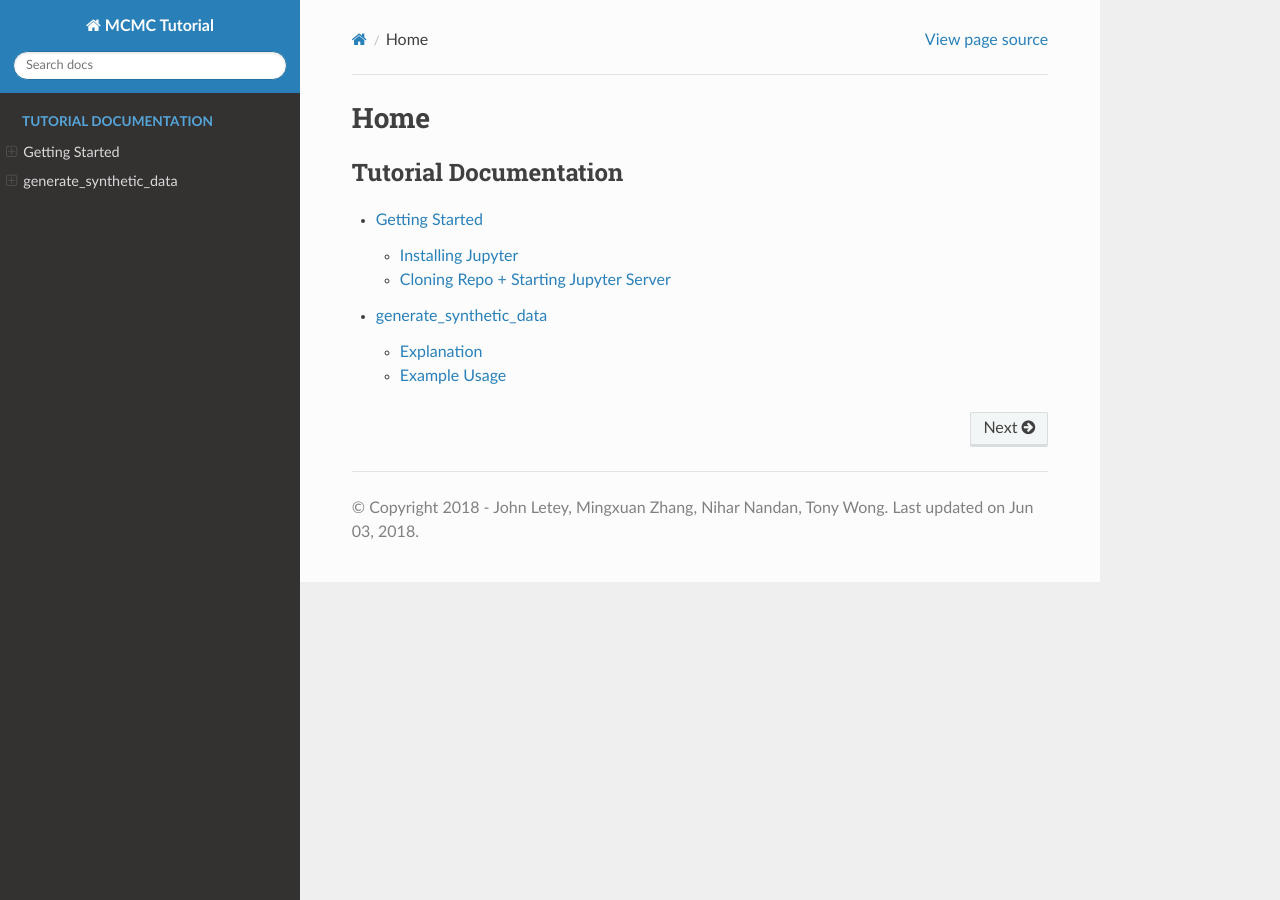
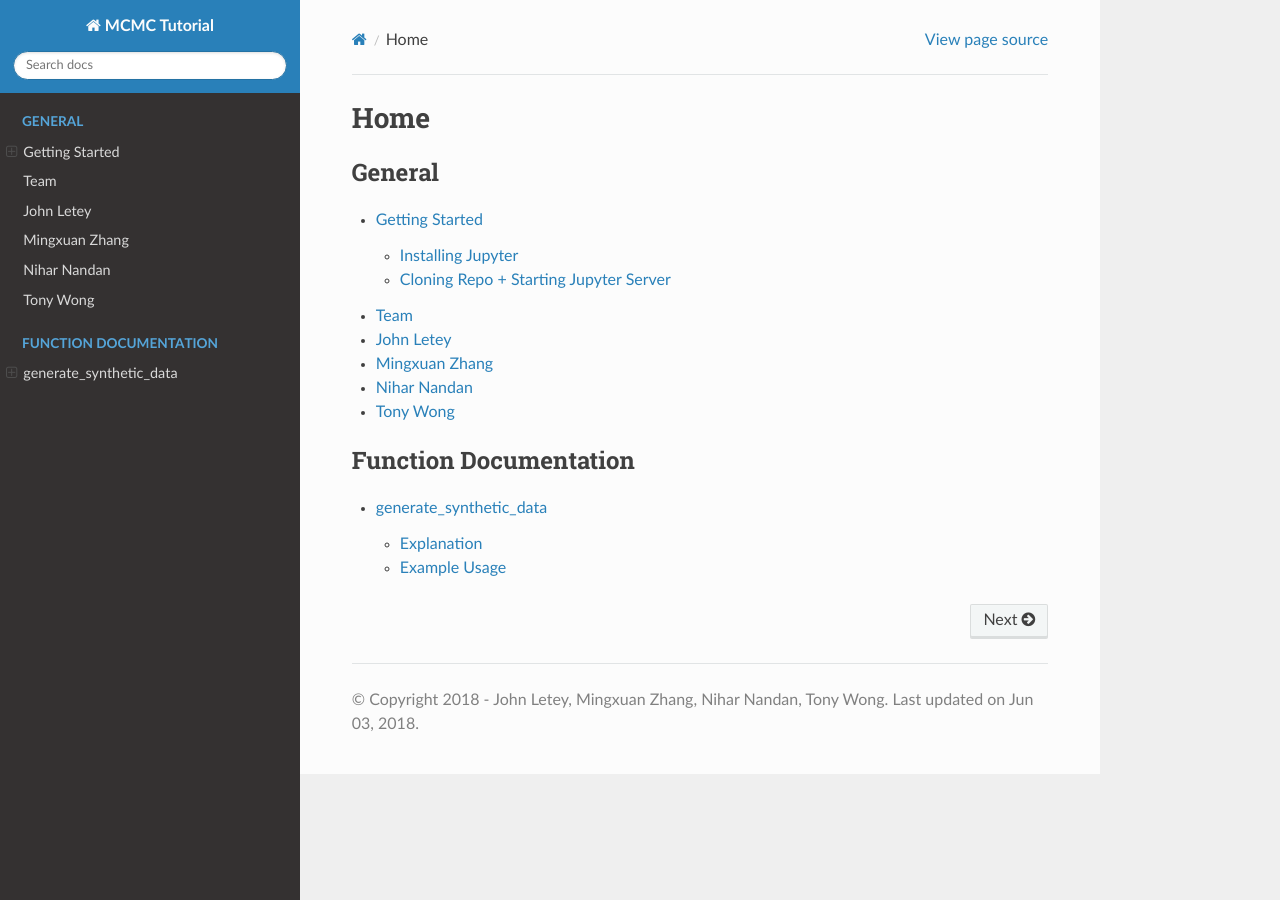
Before and after one commit to MingxuanZhang/MCMC_Tutorial, a Sphinx documentation site: the page built from docs/source/index.rst, in a window 1280 px wide. Built offline with Sphinx 7.4.7 and the Read the Docs theme 2.0.0, drawn with Linux system fonts in a browser that asks for light colours; pages that are not in the unit, such as notebooks, are missing from menus.

Commit message:
docs: update

```diff
--- a/docs/source/index.rst
+++ b/docs/source/index.rst
@@ -8,8 +8,14 @@ Home
 ****
 
 .. toctree::
-   :caption: Tutorial Documentation
+   :caption: General
    :maxdepth: 2
 
    getting-started
+   about
+   team
+
+.. toctree::
+   :caption: Function Documentation
+
    functions/generate_synthetic_data
--- /dev/null
+++ b/docs/source/team.rst
@@ -0,0 +1,38 @@
+Team
+====
+
+John Letey
+==========
+
+.. image:: https://github.com/johnletey.png?size=120
+   :alt: John Letey Profile Picture
+   :target: https://github.com/johnletey
+
+TODO: Add description of what John did on the project
+
+Mingxuan Zhang
+==============
+
+.. image:: https://github.com/MingxuanZhang.png?size=120
+   :alt: Mingxuan Zhang Profile Picture
+   :target: https://github.com/MingxuanZhang
+
+TODO: Add description of what Mingxuan did on the project
+
+Nihar Nandan
+============
+
+.. image:: https://github.com/NiharNandan.png?size=120
+   :alt: Nihar Nandan Profile Picture
+   :target: https://github.com/NiharNandan
+
+TODO: Add description of what Nihar did on the project
+
+Tony Wong
+=========
+
+.. image:: https://github.com/tonyewong.png?size=120
+   :alt: Tony Wong Profile Picture
+   :target: https://github.com/tonyewong
+
+Tony was our mentor for the project.
```
Also changed, not shown: docs/source/about.rst (added).
